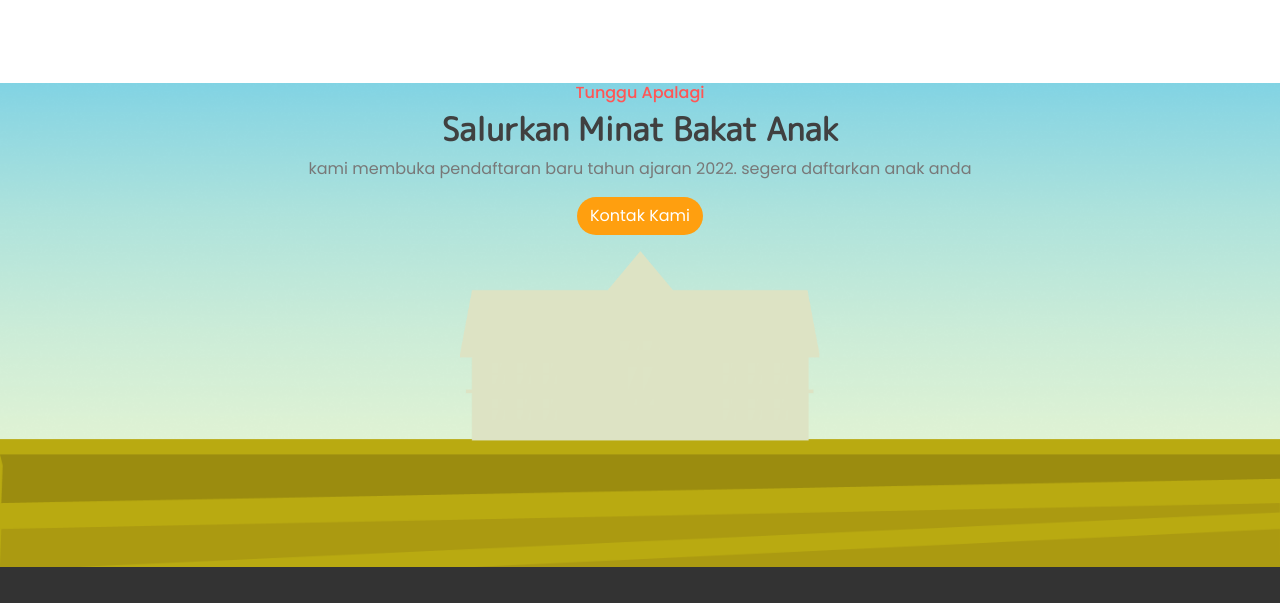
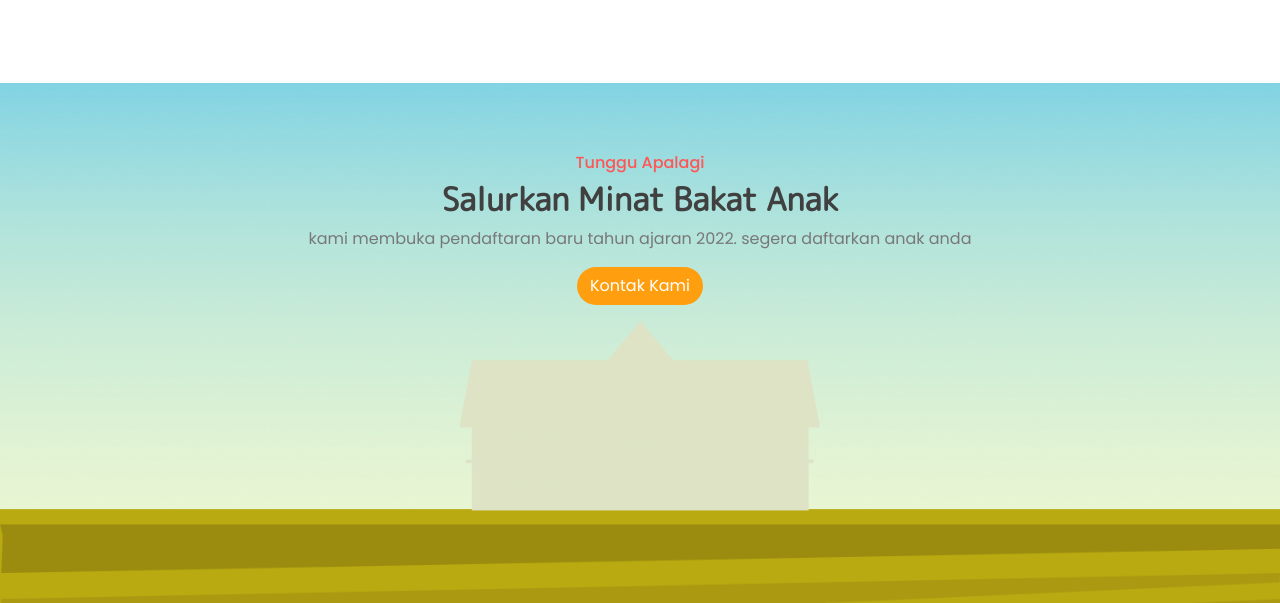
Before and after one commit to Hub-Academy-Inagata/Enjie-PageStyle1, a plain HTML site: page index.html in a window 1280 px wide. Shown: the part 3524-4127 px from the top of the page. Drawn offline with nearby package versions, Linux system fonts and the light colour scheme; files whose address does not match are found by name.

Commit message:
Update index.html

```diff
--- a/index.html
+++ b/index.html
@@ -258,7 +258,7 @@
     <!-- salurkan -->
 
     <section>
-        <div class="banner-salurkan">
+        <div class="banner-salurkan w-200 vh-150 d-flex justify-content-center align-item-center">
           <div class="content text-center">
             <h6>Tunggu Apalagi</h6>
             <h2>Salurkan Minat Bakat Anak</h2>
```
